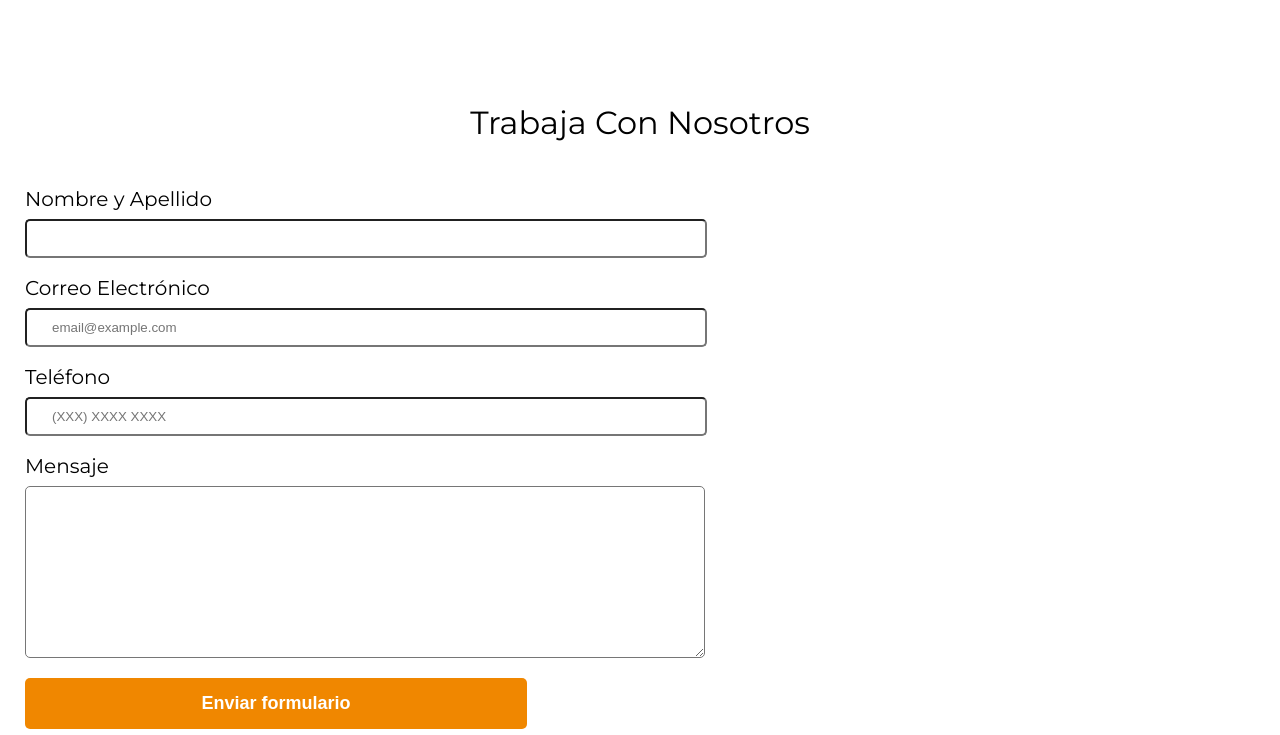
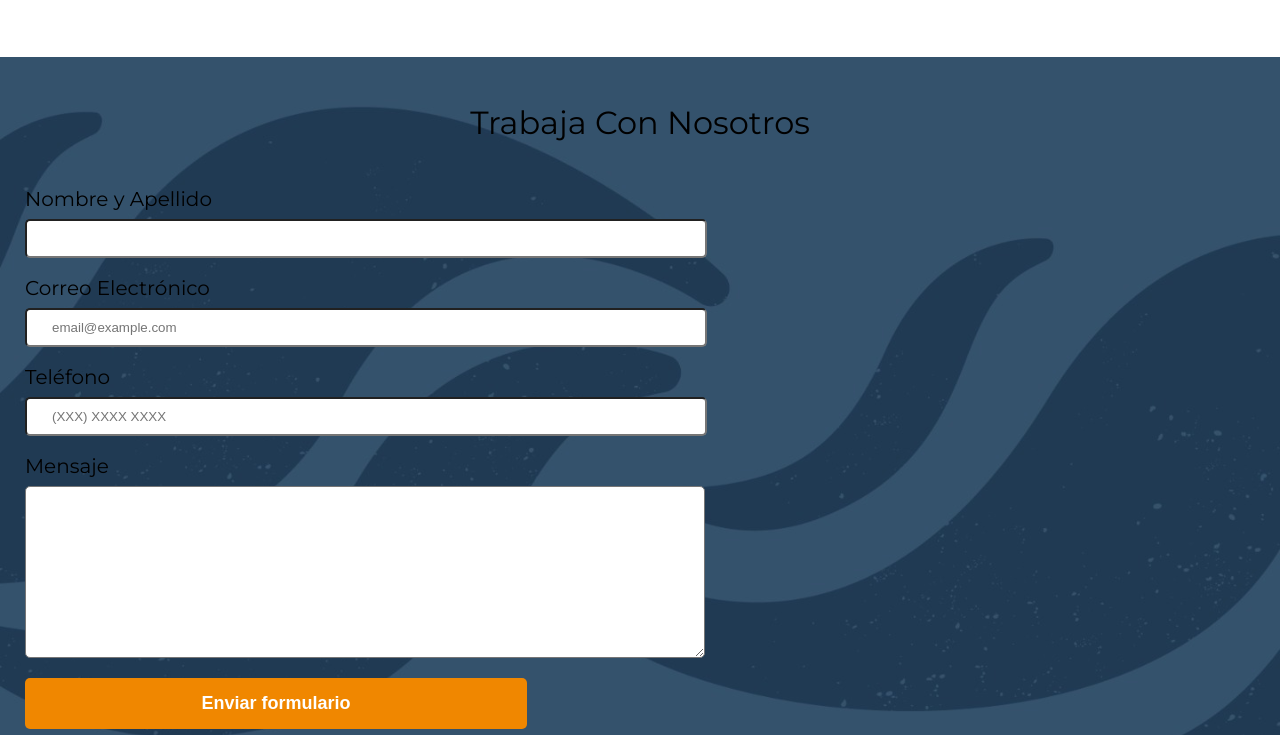
Before and after one commit to Fabri0607/Restaurante-Static, a plain HTML site: page index.html in a window 1280 px wide. Shown: the part 2505-3240 px from the top of the page. Drawn offline with Linux system fonts and the light colour scheme.

Commit message:
Update style.css

```diff
--- a/css/style.css
+++ b/css/style.css
@@ -167,7 +167,7 @@ nav a:hover{
     width: 100%;
     margin: 0 auto;
     padding: 50px 0;
-    background-image: url(img/fondoAzul.jpg);
+    background-image: url(../img/fondoAzul.jpg);
     background-size: cover;
     background-position: center;
     background-attachment: fixed;
```
